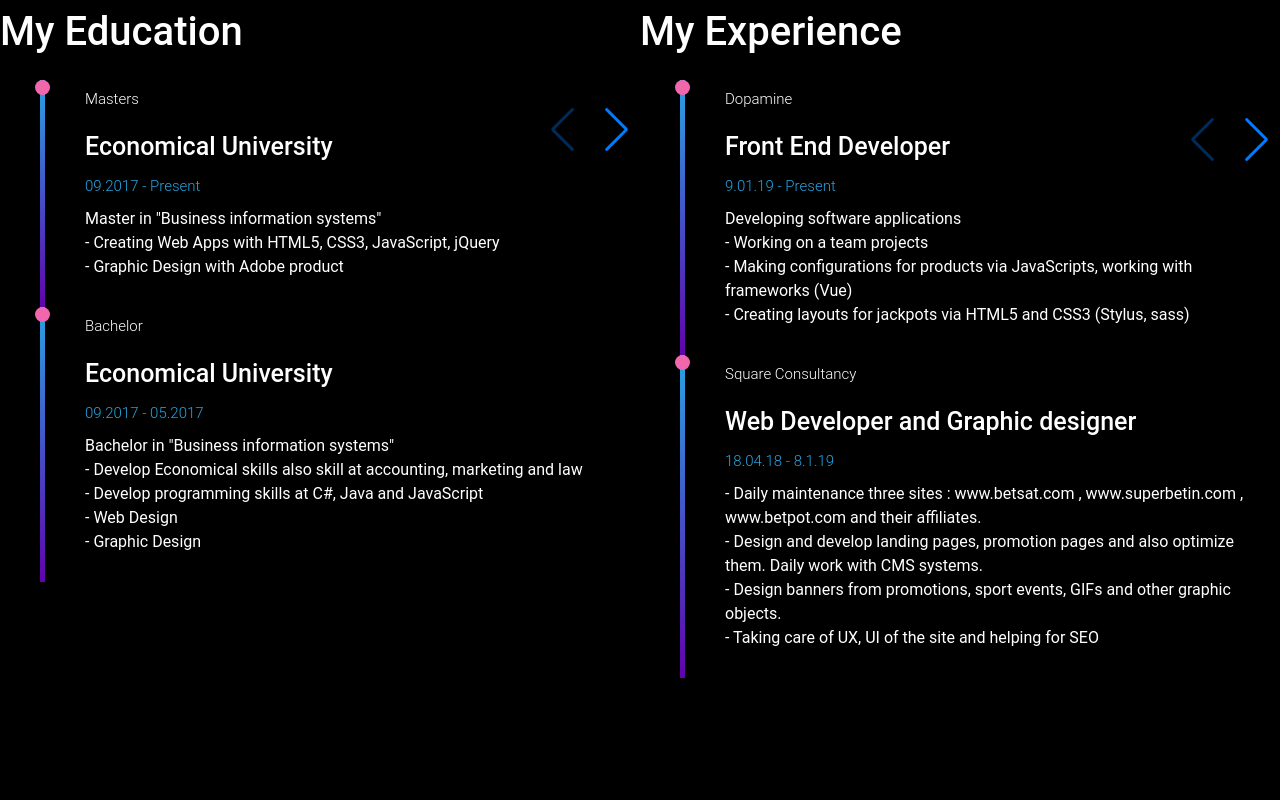
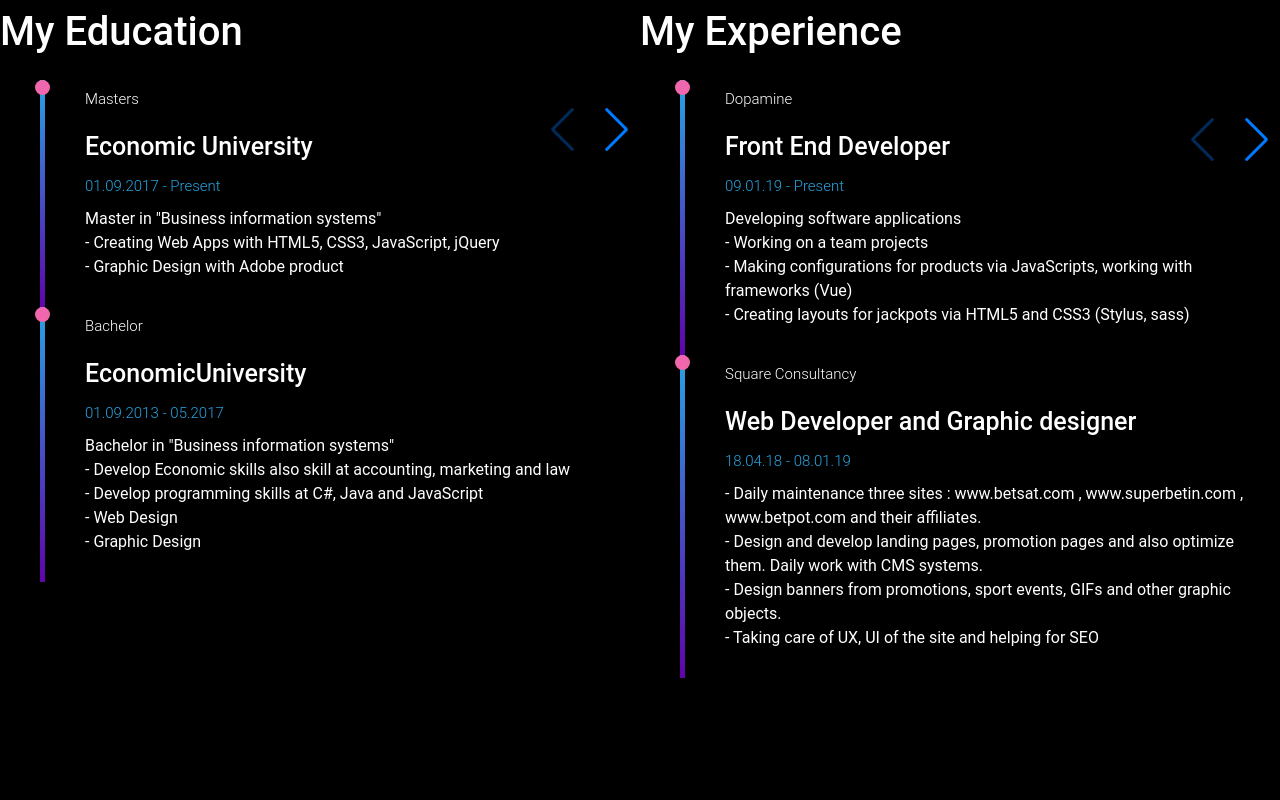
Before and after one commit to georginklv/website, a Vue app: page / in a window 1280 px wide. Shown: the part 1280-2080 px from the top of the page. Built offline with nearby package versions, Linux system fonts and the light colour scheme.

Commit message:
clear typo bugs

```diff
--- a/src/components/Experience.vue
+++ b/src/components/Experience.vue
@@ -8,8 +8,8 @@
           <swiper-slide>
             <div class="positions">
               <p class="position-small-title">Masters</p>
-              <h2 class="heading-position">Economical University</h2>
-              <p class="date">09.2017 - Present</p>
+              <h2 class="heading-position">Economic University</h2>
+              <p class="date">01.09.2017 - Present</p>
               <p class="paragraph">
                 Master in "Business information systems"<br />
                 - Creating Web Apps with HTML5, CSS3, JavaScript, jQuery<br />
@@ -19,11 +19,11 @@
 
             <div class="positions">
               <p class="position-small-title">Bachelor</p>
-              <h2 class="heading-position">Economical University</h2>
-              <p class="date">09.2017 - 05.2017</p>
+              <h2 class="heading-position">EconomicUniversity</h2>
+              <p class="date">01.09.2013 - 05.2017</p>
               <p class="paragraph">
                 Bachelor in "Business information systems"<br />
-                - Develop Economical skills also skill at accounting, marketing
+                - Develop Economic skills also skill at accounting, marketing
                 and law <br />- Develop programming skills at C#, Java and
                 JavaScript<br />
                 - Web Design<br />
@@ -65,7 +65,7 @@
             <div class="positions">
               <p class="position-small-title">Dopamine</p>
               <h2 class="heading-position">Front End Developer</h2>
-              <p class="date">9.01.19 - Present</p>
+              <p class="date">09.01.19 - Present</p>
               <p class="paragraph">
                 Developing software applications<br />
                 - Working on a team projects<br />
@@ -80,7 +80,7 @@
               <h2 class="heading-position">
                 Web Developer and Graphic designer
               </h2>
-              <p class="date">18.04.18 - 8.1.19</p>
+              <p class="date">18.04.18 - 08.01.19</p>
               <p class="paragraph">
                 - Daily maintenance three sites : www.betsat.com ,
                 www.superbetin.com , www.betpot.com and their affiliates.<br />
@@ -97,7 +97,7 @@
             <div class="positions">
               <p class="position-small-title">Playground</p>
               <h2 class="heading-position">Customer service</h2>
-              <p class="date">1.04.17 - 4.2.18</p>
+              <p class="date">01.04.17 - 04.02.18</p>
               <p class="paragraph">
                 - Maintenance of hardware - Customer suport
               </p>
@@ -105,9 +105,9 @@
             <div class="positions">
               <p class="position-small-title">TaxBack</p>
               <h2 class="heading-position">
-                Expert maketing
+                Expert marketing
               </h2>
-              <p class="date">18.04.18 - 8.1.19</p>
+              <p class="date">18.04.18 - 8.01.19</p>
               <p class="paragraph">
                 - Made reports from which i made mass emails. The emails were
                 made as pages with HTML5 and CSS3. Also take care of part of the
@@ -122,7 +122,7 @@
                 Hapmton Jitney (New York City, USA)
               </p>
               <h2 class="heading-position">Bus attendant</h2>
-              <p class="date">1.6.16 - 1.10.16</p>
+              <p class="date">01.6.16 - 01.10.16</p>
               <p class="paragraph">
                 - Face to face customer service
               </p>
@@ -132,7 +132,7 @@
                 McKinley Chalet Resort (Alaska , USA)
               </p>
               <h2 class="heading-position">Busser</h2>
-              <p class="date">1.6.15 - 1.10.15</p>
+              <p class="date">01.06.15 - 01.10.15</p>
               <p class="paragraph">
                 - Customer service
               </p>
@@ -246,7 +246,7 @@ export default {
     right: 13%;
   .swiper-button-next
     top 4%
-    right: 0px;
+    right: 20px;
 @media only screen and (max-width: 600px)
    .wrapper
      max-width: 400px;
--- a/src/components/Footer.vue
+++ b/src/components/Footer.vue
@@ -20,7 +20,7 @@
               class="footer-small-img mail"
             />
             <a href="mailto: georginklv@abv.bg" target="_blank"
-              >georginklv@abv.bg</a
+              >georginklv94@gmail.bg</a
             >
           </div>
           <div class="footer-row">
--- a/src/components/Projects.vue
+++ b/src/components/Projects.vue
@@ -52,7 +52,7 @@
           <div class="block-wrapper">
             <img src="../assets/flappy.jpg" alt="" class="block-" />
             <div class="block-info-content">
-              <p class="title-project">lqtqshtoPile</p>
+              <p class="title-project">letqshtoPile</p>
               <p class="info-about-project">
                 This is remake of the famous game Flappy Bird. I'm using only
                 JavaScript, HTML5, CSS3. Still in progres ...
```
